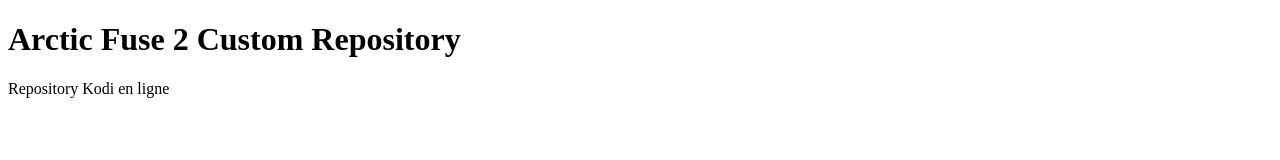
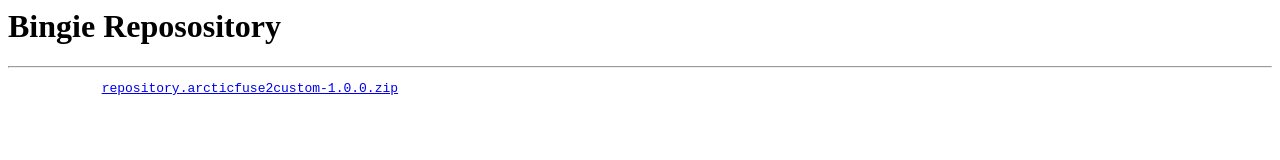
Before and after one commit to nicolos68/arcticfuse2custom-repo, a plain HTML site: page index.html in a window 1280 px wide. Drawn offline with Linux system fonts and the light colour scheme.

Commit message:
Update index.html

```diff
--- a/index.html
+++ b/index.html
@@ -1,11 +1,9 @@
-<!DOCTYPE html>
 <html>
-<head>
-  <meta charset="utf-8">
-  <title>Arctic Fuse 2 Custom Repo</title>
-</head>
-<body>
-  <h1>Arctic Fuse 2 Custom Repository</h1>
-  <p>Repository Kodi en ligne</p>
-</body>
+    <body>
+        <h1>Bingie Reposository</h1>
+        <hr/>
+        <pre>
+            <a href="repository.arcticfuse2custom-1.0.0.zip">repository.arcticfuse2custom-1.0.0.zip</a>
+        </pre>
+    </body>
 </html>
```
